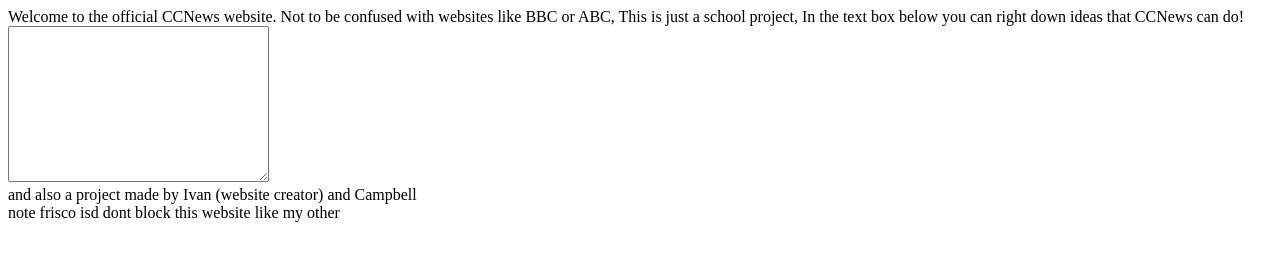
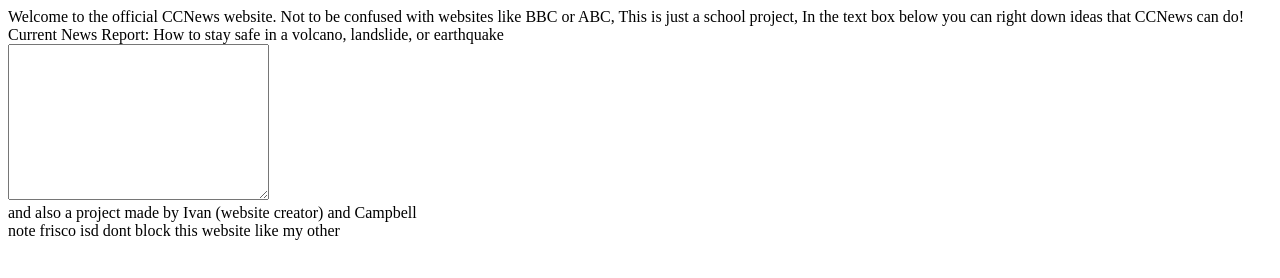
Before and after one commit to TheFunnyDeamon/ccnews, a plain HTML site: page index.html in a window 1280 px wide. Drawn offline with Linux system fonts and the light colour scheme.

Commit message:
updated one thing

```diff
--- a/index.html
+++ b/index.html
@@ -6,7 +6,8 @@
     <title>CCNews *school project*</title>
 </head>
 <body>
-<header>Welcome to the official CCNews website. Not to be confused with websites like BBC or ABC, This is just a school project, In the text box below you can right down ideas that CCNews can do! <html lang="en">
+<header>Welcome to the official CCNews website. Not to be confused with websites like BBC or ABC, This is just a school project, In the text box below you can right down ideas that CCNews can do!
+    Current News Report: How to stay safe in a volcano, landslide, or earthquake<html lang="en">
 <head>
     <meta charset="UTF-8">
     <meta name="viewport" content="width=1, initial-scale=1.0">
```
